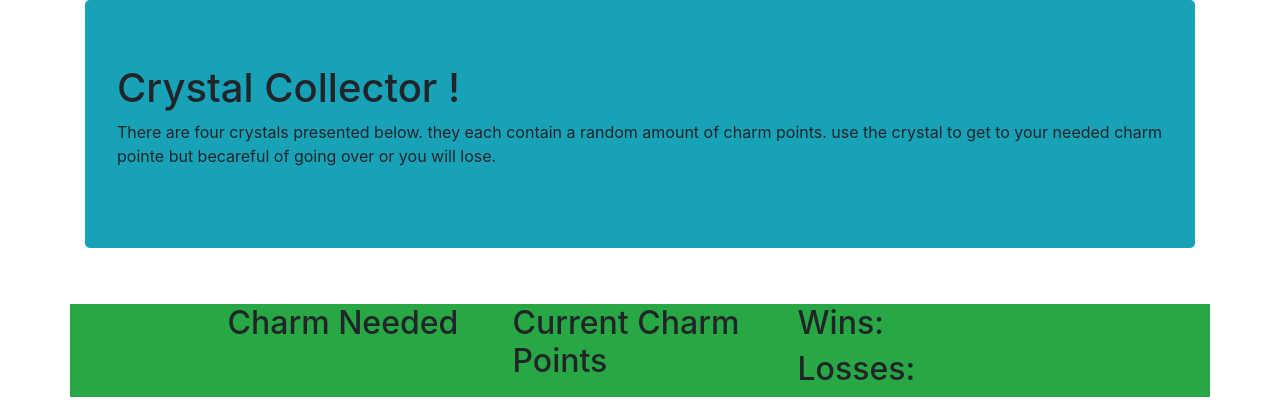
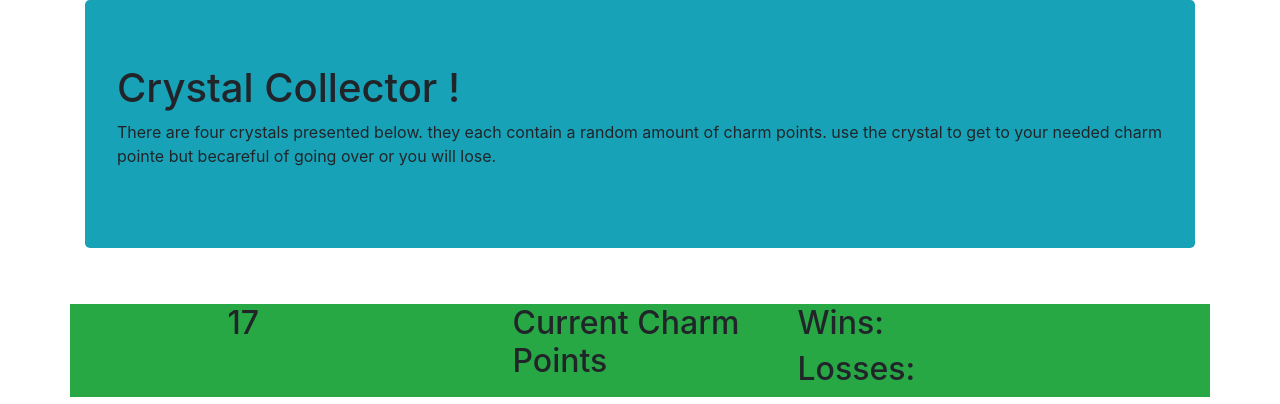
Before and after one commit to harrysuk/unit-4-game, a plain HTML site: page index.html in a window 1280 px wide. Shown: the top 404 px of the page. Drawn offline with nearby package versions, Linux system fonts and the light colour scheme.

Commit message:
update the funtions
cannot get the button event to work

```diff
--- a/assets/javascript/game.js
+++ b/assets/javascript/game.js
@@ -1,9 +1,9 @@
-window.onload = function (){
+$(document).ready(function() {
 
 // Function to random numbers to score needed and charm points
 
 function getrandomint(min, max){
-    return Math.floor(Math.randon() * (max - min +1)) + min;}
+    return Math.floor(Math.random() * (max - min +1)) + min;}
 
 // The varibles needed
 var charmneed;
@@ -11,6 +11,7 @@
 var losses = 0;
 var crystals = [];
 var charmtotal = 0;
+var charm = [];
 
 function startGame(){
 
@@ -31,8 +32,9 @@
 
     }
 
-    $("#first").on ('click', function(){
+    $("#first").onclick = function(){
         charmtotal= charmtotal + charm[0];
+        console.log(charmtotal);
         $("#charmamount").html(charmtotal);
         if (charmtotal == charmneed){
             winners();
@@ -40,9 +42,9 @@
         else if(charmtotal > charmneed){
             loser();
         }
-    })
+    }
 
-    $("#second").on ('click', function(){
+    $("#second").onclick = function(){
         charmtotal= charmtotal + charm[1];
         $("#charmamount").html(charmtotal);
         if (charmtotal == charmneed){
@@ -51,9 +53,9 @@
         else if(charmtotal > charmneed){
             loser();
         }
-    })
+    }
 
-    $("#third").on ('click', function(){
+    $("#third").onclick = function(){
         charmtotal= charmtotal + charm[2];
         $("#charmamount").html(charmtotal);
         if (charmtotal == charmneed){
@@ -62,9 +64,9 @@
         else if(charmtotal > charmneed){
             loser();
         }
-    })
+    }
 
-    $("#fourth").on ('click', function(){
+    $("#fourth").onclick = function(){
         charmtotal= charmtotal + charm[3];
         $("#charmamount").html(charmtotal);
         if (charmtotal == charmneed){
@@ -73,10 +75,11 @@
         else if(charmtotal > charmneed){
             loser();
         }
-    })
+    }
 }
 
 
 
 
-}
+startGame();
+});
--- a/index.html
+++ b/index.html
@@ -7,8 +7,10 @@
     <link rel="stylesheet" href="https://maxcdn.bootstrapcdn.com/bootstrap/4.0.0/css/bootstrap.min.css">
     <link rel="stylesheet" href="assets/css/reset.css">
     <link rel="stylesheet" href="assets/css/style.css">
+    <script src="https://cdnjs.cloudflare.com/ajax/libs/jquery/3.2.1/jquery.min.js"></script>
     <script src="assets/javascript/game.js" type="text/javascript"></script>
-    <script src="https://cdnjs.cloudflare.com/ajax/libs/jquery/3.2.1/jquery.min.js"></script>
+
+    <!-- <script>startGame()</script> -->
 </head>
 
 <body>
@@ -56,6 +58,7 @@
 
         </div>
     </div>
+<!-- <script>startGame();</script> -->
 
 
 </body>
```
